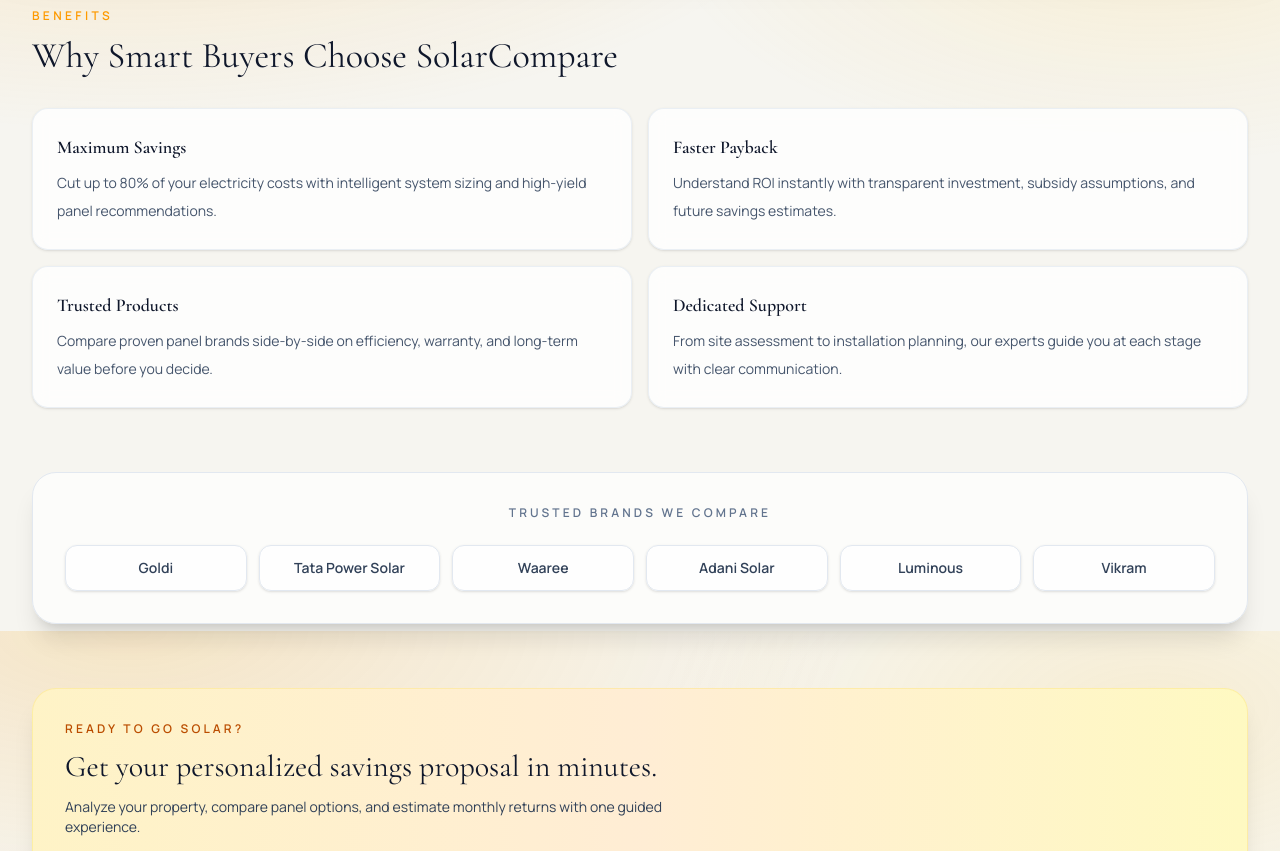
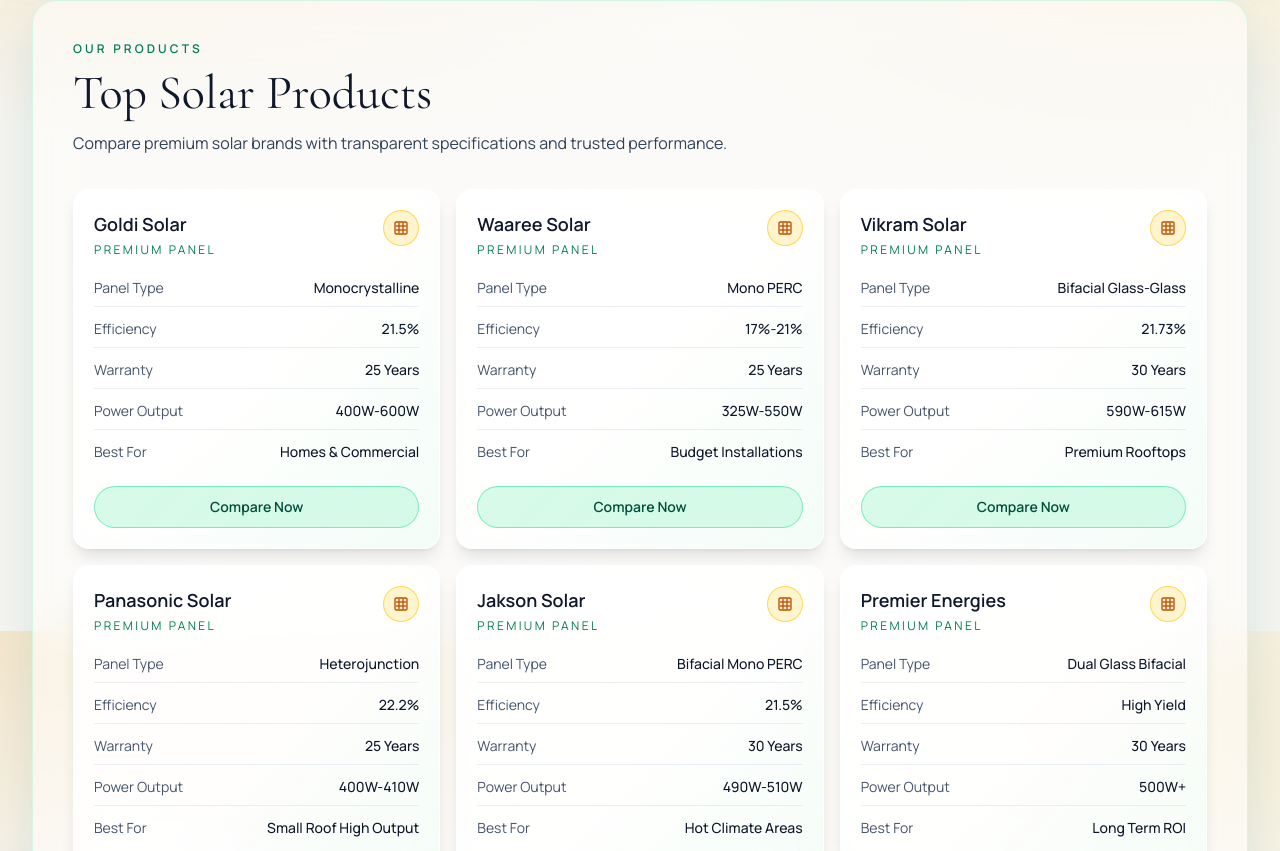
Before and after one commit to shivamverma30/solarCampare_client, a Next.js app in the folder frontend/: page / in a window 1280 px wide. Shown: the part 969-1820 px from the top of the page. Built offline with nearby package versions, Linux system fonts and the light colour scheme.

Commit message:
Add top solar products section to homepage and update navigation links

```diff
--- a/frontend/app/page.tsx
+++ b/frontend/app/page.tsx
@@ -4,6 +4,57 @@
 import TrustedBrands from "@/components/trusted-brands";
 import Testimonials from "@/components/testimonials";
 import CtaBanner from "@/components/cta-banner";
+
+const topSolarProducts = [
+  {
+    brand: "Goldi Solar",
+    panelType: "Monocrystalline",
+    efficiency: "21.5%",
+    warranty: "25 Years",
+    powerOutput: "400W-600W",
+    bestFor: "Homes & Commercial",
+  },
+  {
+    brand: "Waaree Solar",
+    panelType: "Mono PERC",
+    efficiency: "17%-21%",
+    warranty: "25 Years",
+    powerOutput: "325W-550W",
+    bestFor: "Budget Installations",
+  },
+  {
+    brand: "Vikram Solar",
+    panelType: "Bifacial Glass-Glass",
+    efficiency: "21.73%",
+    warranty: "30 Years",
+    powerOutput: "590W-615W",
+    bestFor: "Premium Rooftops",
+  },
+  {
+    brand: "Panasonic Solar",
+    panelType: "Heterojunction",
+    efficiency: "22.2%",
+    warranty: "25 Years",
+    powerOutput: "400W-410W",
+    bestFor: "Small Roof High Output",
+  },
+  {
+    brand: "Jakson Solar",
+    panelType: "Bifacial Mono PERC",
+    efficiency: "21.5%",
+    warranty: "30 Years",
+    powerOutput: "490W-510W",
+    bestFor: "Hot Climate Areas",
+  },
+  {
+    brand: "Premier Energies",
+    panelType: "Dual Glass Bifacial",
+    efficiency: "High Yield",
+    warranty: "30 Years",
+    powerOutput: "500W+",
+    bestFor: "Long Term ROI",
+  },
+];
 
 export default function Home() {
   return (
@@ -55,6 +106,71 @@
         </div>
       </section>
 
+      <section id="our-products" className="mx-auto mt-14 w-full max-w-375 px-4 md:px-8">
+        <div className="mx-auto max-w-7xl rounded-3xl border border-emerald-200/45 bg-white/52 p-6 shadow-[0_18px_52px_rgba(14,116,144,0.12)] backdrop-blur-xl dark:border-emerald-300/18 dark:bg-slate-900/48 md:p-10">
+          <p className="text-xs font-semibold uppercase tracking-[0.26em] text-emerald-700 dark:text-emerald-300">Our Products</p>
+          <h2 className="mt-3 font-serif text-3xl text-slate-900 dark:text-slate-50 md:text-5xl">Top Solar Products</h2>
+          <p className="mt-3 max-w-3xl text-sm leading-7 text-slate-700 dark:text-slate-200 md:text-base">
+            Compare premium solar brands with transparent specifications and trusted performance.
+          </p>
+
+          <div className="mt-8 grid gap-4 sm:grid-cols-2 xl:grid-cols-3">
+            {topSolarProducts.map((product) => (
+              <article
+                key={product.brand}
+                className="group rounded-2xl border border-white/65 bg-linear-to-br from-white/88 via-white/74 to-emerald-50/58 p-5 shadow-lg backdrop-blur-xl transition duration-300 hover:-translate-y-1.5 hover:shadow-[0_20px_34px_rgba(15,23,42,0.18)] dark:border-white/16 dark:from-slate-950/78 dark:via-slate-900/70 dark:to-emerald-950/28 dark:hover:shadow-[0_20px_34px_rgba(2,132,199,0.14)]"
+              >
+                <div className="flex items-start justify-between gap-3">
+                  <div>
+                    <p className="text-lg font-semibold text-slate-900 dark:text-slate-50">{product.brand}</p>
+                    <p className="mt-1 text-xs uppercase tracking-[0.2em] text-emerald-700 dark:text-emerald-300">Premium Panel</p>
+                  </div>
+                  <span className="inline-flex h-9 w-9 items-center justify-center rounded-full border border-amber-300/80 bg-amber-100/85 text-amber-700 dark:border-amber-300/50 dark:bg-amber-300/14 dark:text-amber-200">
+                    <svg viewBox="0 0 24 24" className="h-4 w-4" fill="none" stroke="currentColor" strokeWidth="2">
+                      <path d="M4 9h16" />
+                      <path d="M4 15h16" />
+                      <path d="M9 4v16" />
+                      <path d="M15 4v16" />
+                      <rect x="3" y="3" width="18" height="18" rx="2" />
+                    </svg>
+                  </span>
+                </div>
+
+                <dl className="mt-5 space-y-3 text-sm">
+                  <div className="flex items-start justify-between gap-3 border-b border-slate-200/70 pb-2 dark:border-slate-700/60">
+                    <dt className="text-slate-600 dark:text-slate-300">Panel Type</dt>
+                    <dd className="text-right font-medium text-slate-900 dark:text-slate-100">{product.panelType}</dd>
+                  </div>
+                  <div className="flex items-start justify-between gap-3 border-b border-slate-200/70 pb-2 dark:border-slate-700/60">
+                    <dt className="text-slate-600 dark:text-slate-300">Efficiency</dt>
+                    <dd className="text-right font-medium text-slate-900 dark:text-slate-100">{product.efficiency}</dd>
+                  </div>
+                  <div className="flex items-start justify-between gap-3 border-b border-slate-200/70 pb-2 dark:border-slate-700/60">
+                    <dt className="text-slate-600 dark:text-slate-300">Warranty</dt>
+                    <dd className="text-right font-medium text-slate-900 dark:text-slate-100">{product.warranty}</dd>
+                  </div>
+                  <div className="flex items-start justify-between gap-3 border-b border-slate-200/70 pb-2 dark:border-slate-700/60">
+                    <dt className="text-slate-600 dark:text-slate-300">Power Output</dt>
+                    <dd className="text-right font-medium text-slate-900 dark:text-slate-100">{product.powerOutput}</dd>
+                  </div>
+                  <div className="flex items-start justify-between gap-3 pb-1">
+                    <dt className="text-slate-600 dark:text-slate-300">Best For</dt>
+                    <dd className="text-right font-medium text-slate-900 dark:text-slate-100">{product.bestFor}</dd>
+                  </div>
+                </dl>
+
+                <Link
+                  href="/compare"
+                  className="mt-5 inline-flex w-full items-center justify-center rounded-full border border-emerald-300/80 bg-emerald-100/85 px-4 py-2.5 text-sm font-semibold text-emerald-900 transition group-hover:bg-emerald-200 dark:border-emerald-300/55 dark:bg-emerald-300/16 dark:text-emerald-100 dark:group-hover:bg-emerald-300/28"
+                >
+                  Compare Now
+                </Link>
+              </article>
+            ))}
+          </div>
+        </div>
+      </section>
+
       <BenefitsSection />
       <TrustedBrands />
       <CtaBanner />
--- a/frontend/data/site.ts
+++ b/frontend/data/site.ts
@@ -1,5 +1,6 @@
 export const navLinks = [
   { href: "/", label: "Home" },
+  { href: "/#our-products", label: "Our Products" },
   { href: "/calculator", label: "Solar Calculator" },
   { href: "/compare", label: "Compare Panels" },
   { href: "/emi", label: "EMI Calculator" },
```
